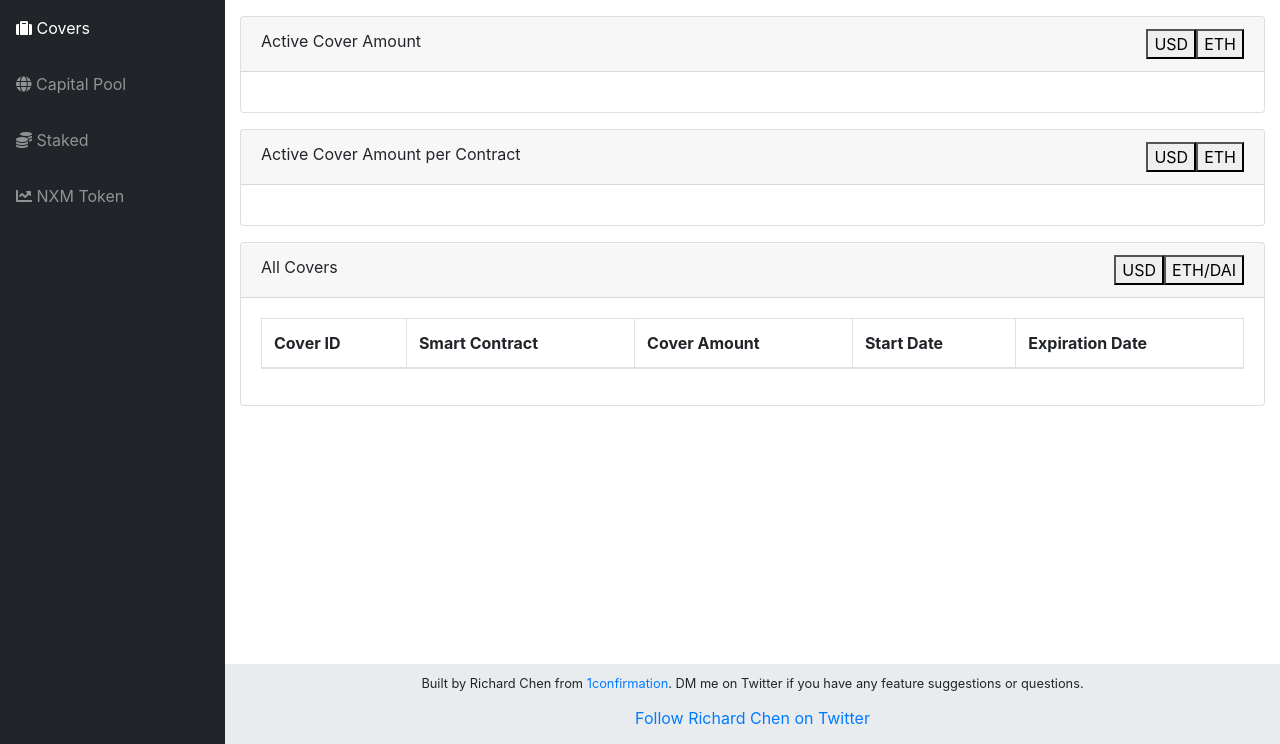
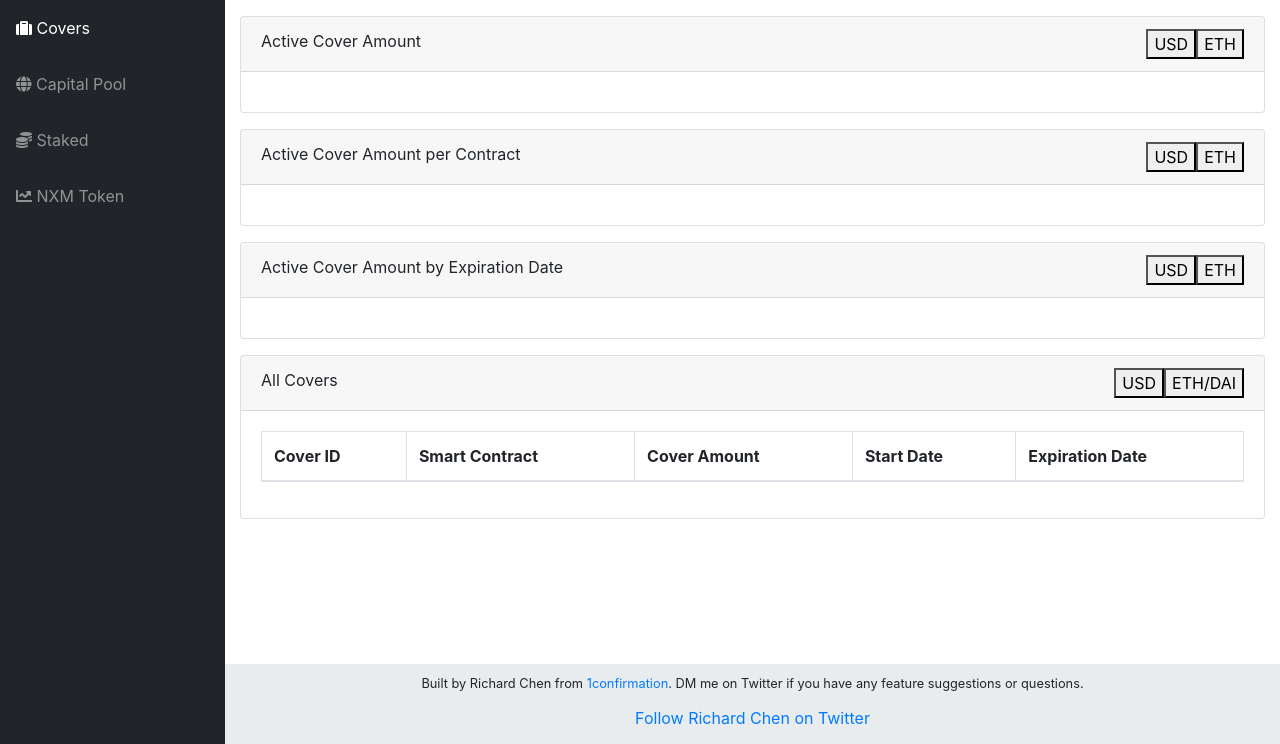
Before and after one commit to rchen8/nexus-mutual-tracker, a Flask app: page / in a window 1280 px wide. Shown: the part 56-800 px from the top of the page. Run offline with Flask 2, Linux system fonts and the light colour scheme; data that the repository does not hold is empty; some libraries are stand-ins or nearby versions.

Commit message:
Add active cover amount by expiration date

```diff
--- a/app/models/script.py
+++ b/app/models/script.py
@@ -54,6 +54,21 @@ def get_active_cover_amount_per_contract(cache=False):
       cover_amount_per_contract['ETH'][cover['contract_name']] += \
           cover['amount'] / (1 if cover['currency'] == 'ETH' else price['ETH'] / price['DAI'])
   return dict(cover_amount_per_contract)
+
+def get_active_cover_amount_by_expiration_date(cache=False):
+  if cache:
+    return json.loads(r.get('cover_amount_by_expiration_date'))
+  if not price:
+    set_current_crypto_prices()
+
+  cover_amount_by_expiration_date = {'USD': defaultdict(int), 'ETH': defaultdict(int)}
+  for cover in query_table(Cover):
+    if datetime.now() < cover['end_time']:
+      end_date = cover['end_time'].strftime('%Y-%m-%d')
+      cover_amount_by_expiration_date['USD'][end_date] += cover['amount'] * price[cover['currency']]
+      cover_amount_by_expiration_date['ETH'][end_date] += \
+          cover['amount'] / (1 if cover['currency'] == 'ETH' else price['ETH'] / price['DAI'])
+  return dict(cover_amount_by_expiration_date)
 
 def get_all_covers(cache=False):
   if cache:
@@ -232,6 +247,8 @@ def get_nxm_distribution(cache=False):
 def cache_graph_data():
   r.set('cover_amount', json.dumps(get_active_cover_amount(cache=False)))
   r.set('cover_amount_per_contract', json.dumps(get_active_cover_amount_per_contract(cache=False)))
+  r.set('cover_amount_by_expiration_date',
+      json.dumps(get_active_cover_amount_by_expiration_date(cache=False)))
   r.set('covers', json.dumps(get_all_covers(cache=False)))
   r.set('capital_pool_size', json.dumps(get_capital_pool_size(cache=False)))
   r.set('minimum_capital_requirement', json.dumps(get_minimum_capital_requirement(cache=False)))
--- a/app/routes/routes.py
+++ b/app/routes/routes.py
@@ -10,6 +10,10 @@ def active_cover_amount():
 @app.route('/active_cover_amount_per_contract', methods=['GET'])
 def active_cover_amount_per_contract():
   return jsonify(script.get_active_cover_amount_per_contract(cache=True))
+
+@app.route('/active_cover_amount_by_expiration_date', methods=['GET'])
+def active_cover_amount_by_expiration_date():
+  return jsonify(script.get_active_cover_amount_by_expiration_date(cache=True))
 
 @app.route('/all_covers', methods=['GET'])
 def all_covers():
--- a/app/static/js/covers.js
+++ b/app/static/js/covers.js
@@ -1,5 +1,6 @@
 activeCoverAmount = undefined
 activeCoverAmountPerContract = undefined
+activeCoverAmountByExpirationDate = undefined
 allCovers = undefined
 
 const renderActiveCoverAmount = (currency) => {
@@ -49,6 +50,29 @@ $('#active-cover-amount-per-contract-eth').click(() => {
   renderActiveCoverAmountPerContract('ETH')
 })
 
+const renderActiveCoverAmountByExpirationDate = (currency) => {
+  if (activeCoverAmountByExpirationDate !== undefined) {
+    Plotly.newPlot('activeCoverAmountByExpirationDate', [{
+      x: Object.keys(activeCoverAmountByExpirationDate[currency]),
+      y: Object.values(activeCoverAmountByExpirationDate[currency]),
+      type: 'bar'
+    }])
+  }
+}
+
+$.get('active_cover_amount_by_expiration_date', (response) => {
+  activeCoverAmountByExpirationDate = response
+  renderActiveCoverAmountByExpirationDate('USD')
+})
+
+$('#active-cover-amount-by-expiration-date-usd').click(() => {
+  renderActiveCoverAmountByExpirationDate('USD')
+})
+
+$('#active-cover-amount-by-expiration-date-eth').click(() => {
+  renderActiveCoverAmountByExpirationDate('ETH')
+})
+
 const renderAllCovers = (currency) => {
   if (allCovers !== undefined) {
     table = $('#coverDataTable').DataTable()
--- a/app/templates/covers.html
+++ b/app/templates/covers.html
@@ -56,6 +56,18 @@
 
     <div class="card mb-3">
       <div class="card-header">
+        Active Cover Amount by Expiration Date
+        <span style="float:right;">
+          <button id="active-cover-amount-by-expiration-date-usd">USD</button><button id="active-cover-amount-by-expiration-date-eth">ETH</button>
+        </span>
+      </div>
+      <div class="card-body">
+        <div id="activeCoverAmountByExpirationDate"></div>
+      </div>
+    </div>
+
+    <div class="card mb-3">
+      <div class="card-header">
         All Covers
         <span style="float:right;">
           <button id="all-covers-usd">USD</button><button id="all-covers-eth-dai">ETH/DAI</button>
--- a/requirements.txt
+++ b/requirements.txt
@@ -4,7 +4,7 @@ Click==7.0
 Flask==1.1.1
 flask-heroku==0.1.9
 Flask-SQLAlchemy==2.4.1
-gunicorn==20.0.0
+gunicorn==20.0.2
 idna==2.8
 intervaltree==3.0.2
 itsdangerous==1.1.0
```
